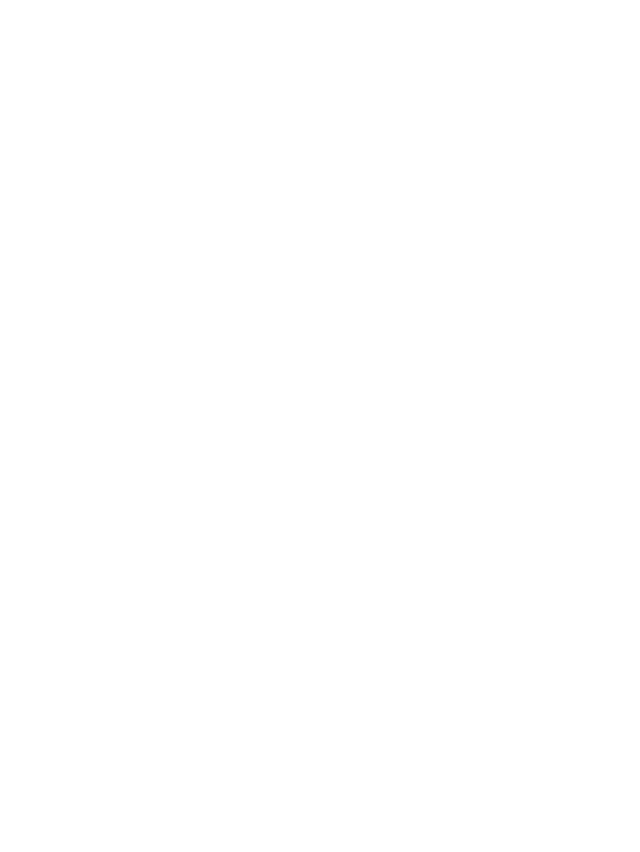
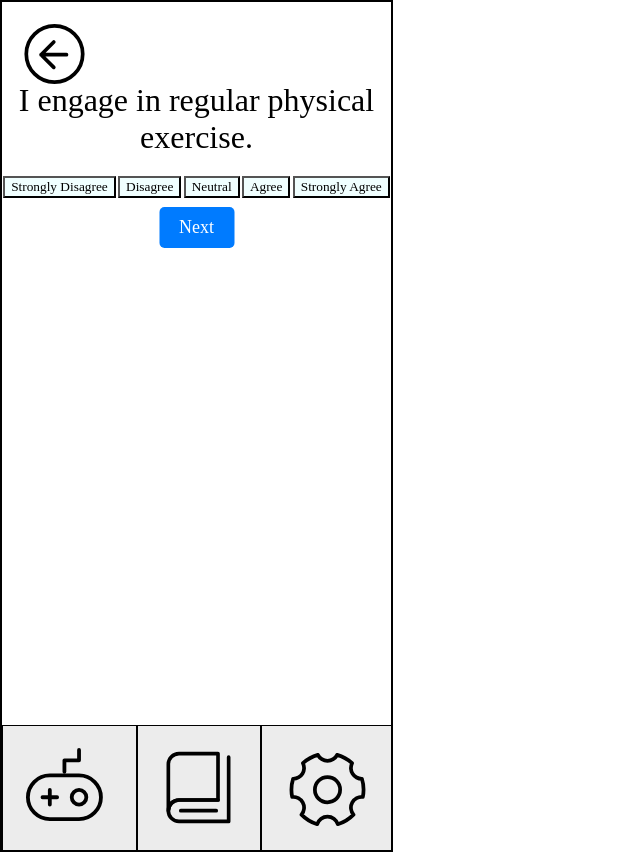
Before and after one commit to UNLV-CS472-672/2024-S-GROUP7-LifeQuest, a React (Create React App) app in the folder app/: page /quiz in a window 1280 px wide. Before the commit this address had no page. Shown: the whole page, without its empty margins (0-640 px from the left). Before the commit the page ends 800 px from the top, so only its background shows below. Built offline with nearby package versions, Linux system fonts and the light colour scheme.

Commit message:
Added quiz page. Basic functionality added. Not everything is 100% though.

```diff
--- a/app/src/App.js
+++ b/app/src/App.js
@@ -9,7 +9,7 @@
 import Login from "./pages/Login";
 import Home from "./pages/home/Home";
 import SettingsPage from './pages/SettingsPage';
-
+import QuizPage from "./pages/quiz/QuizPage";
 
 function App() {
   const action = useNavigationType();
@@ -53,6 +53,7 @@
       <Route path="/login" element={<Login />} />
       <Route path="/home" element={<Home />} />
       <Route path="/settings" element={<SettingsPage />} />
+      <Route path="/quiz" element={<QuizPage />} />
     </Routes>
   );
 }
--- /dev/null
+++ b/app/src/pages/quiz/QuizPage.js
@@ -0,0 +1,105 @@
+import React, { useState } from "react";
+import NavigationPanel from "../../components/NavigationPanel";
+import Frame from "../../components/TopPanel";
+import PageContent from "../../components/PageContent";
+import styles from "./QuizPage.module.css";
+import questionsData from "./quiz_questions.json";
+
+const QuizPage = () => {
+  const [currentQuestionIndex, setCurrentQuestionIndex] = useState(0);
+  const [userAnswers, setUserAnswers] = useState({});
+  const [quizCompleted, setQuizCompleted] = useState(false);
+  const [answerSelected, setAnswerSelected] = useState(false);
+  const totalQuestions = questionsData.length;
+
+  // Defining seperate scores for the questions here
+  const [healthScore, setHealthScore] = useState(0);
+  const [professionalScore, setProfessionalScore] = useState(0);
+  const [relationshipsScore, setRelationshipsScore] = useState(0);
+
+  const handleAnswerSelection = (answer, type) => {
+    const currentQuestion = questionsData[currentQuestionIndex];
+    setUserAnswers({
+      ...userAnswers,
+      [currentQuestionIndex]: { answer, type },
+    });
+
+    // Update the user scores, based on the category of question
+    // Note: This does not work for some reason!!!! Will be fixed at a later date.
+    switch (type) {
+      case "health":
+        setHealthScore((prevScore) => prevScore + answer);
+        break;
+      case "professional":
+        setProfessionalScore((prevScore) => prevScore + answer);
+        break;
+      case "relationships":
+        setRelationshipsScore((prevScore) => prevScore + answer);
+        break;
+      default:
+        break;
+    }
+
+    setAnswerSelected(true); // Set answerSelected to true when an answer is selected
+  };
+
+  const handleNextButtonClick = () => {
+    if (currentQuestionIndex < totalQuestions - 1) {
+      setCurrentQuestionIndex(currentQuestionIndex + 1);
+      setAnswerSelected(false); // Reset answerSelected when moving to the next question
+    } else {
+      setQuizCompleted(true);
+    }
+  };
+
+  // Calculate the total possible points for each category
+  // This is not a good solution for determining total possible points, but added as a temporary means
+  const totalPossiblePoints = (totalQuestions/3) * 5; // Assuming each question has a max score of 5
+
+  // Calculate the percentages for each category
+  const healthPercentage = (healthScore / totalPossiblePoints) * 100;
+  const professionalPercentage = (professionalScore / totalPossiblePoints) * 100;
+  const relationshipsPercentage = (relationshipsScore / totalPossiblePoints) * 100;
+
+  return (
+    <div className={styles.quizPage}>
+      <NavigationPanel />
+      <Frame />
+      <PageContent
+        pageContentHeight="511px"
+        pageContentPosition="absolute"
+        pageContentTop="178px"
+        pageContentLeft="26px"
+      />
+      <div className={styles.questionContainer}>
+        {currentQuestionIndex < totalQuestions && !quizCompleted && (
+          <div className={styles.question}>
+            {questionsData[currentQuestionIndex].question}
+          </div>
+        )}
+        {!quizCompleted && (
+          <div className={styles.answerOptions}>
+            <button className={userAnswers[currentQuestionIndex]?.answer === 1 ? styles.selected : ""} onClick={() => handleAnswerSelection(1, questionsData[currentQuestionIndex].type)}>Strongly Disagree</button>
+            <button className={userAnswers[currentQuestionIndex]?.answer === 2 ? styles.selected : ""} onClick={() => handleAnswerSelection(2, questionsData[currentQuestionIndex].type)}>Disagree</button>
+            <button className={userAnswers[currentQuestionIndex]?.answer === 3 ? styles.selected : ""} onClick={() => handleAnswerSelection(3, questionsData[currentQuestionIndex].type)}>Neutral</button>
+            <button className={userAnswers[currentQuestionIndex]?.answer === 4 ? styles.selected : ""} onClick={() => handleAnswerSelection(4, questionsData[currentQuestionIndex].type)}>Agree</button>
+            <button className={userAnswers[currentQuestionIndex]?.answer === 5 ? styles.selected : ""} onClick={() => handleAnswerSelection(5, questionsData[currentQuestionIndex].type)}>Strongly Agree</button>
+          </div>
+        )}
+        {!quizCompleted ? (
+          <button onClick={handleNextButtonClick} className={styles.button} disabled={!answerSelected}>
+            {currentQuestionIndex < totalQuestions - 1 ? "Next" : "Finish"}
+          </button>
+        ) : (
+          <div>
+            <div>Health Score: {healthPercentage.toFixed(2)}%</div>
+            <div>Professional Score: {professionalPercentage.toFixed(2)}%</div>
+            <div>Relationships Score: {relationshipsPercentage.toFixed(2)}%</div>
+          </div>
+        )}
+      </div>
+    </div>
+  );
+};
+
+export default QuizPage;
--- /dev/null
+++ b/app/src/pages/quiz/QuizPage.module.css
@@ -0,0 +1,65 @@
+.quizPage {
+  width: 100%;
+  height: 852px;
+  position: relative;
+  border: 2px solid var(--color-black);
+  box-sizing: border-box;
+  overflow: hidden;
+  min-width: 393px;
+  max-width: 393px;
+  min-height: 852px;
+  max-height: 852px;
+  text-align: center;
+  font-size: 32px;
+  color: var(--color-black);
+  font-family: var(--font-roboto);
+}
+
+.pageLabel {
+  cursor: pointer;
+  position: absolute;
+  top: 128px;
+  left: 17px;
+  width: 366px;
+  overflow: hidden;
+  display: flex;
+  flex-direction: column;
+  align-items: flex-start;
+  justify-content: center;
+}
+
+.questionContainer {
+  margin-top: 80px;
+  position: relative;
+}
+
+.question {
+  margin-bottom: 20px;
+}
+
+.answerOptions {
+  display: flex;
+  flex-wrap: wrap;
+  justify-content: space-around;
+}
+
+.button {
+  background-color: #007bff;
+  color: white;
+  padding: 10px 20px;
+  border: none;
+  border-radius: 5px;
+  cursor: pointer;
+  font-size: 18px;
+  margin-top: 20px;
+  position: absolute;
+  bottom: -50px;
+  left: 50%;
+  transform: translateX(-50%);
+  z-index: 1;
+}
+
+.selected {
+  background-color: green;
+  color: white;
+}
```
